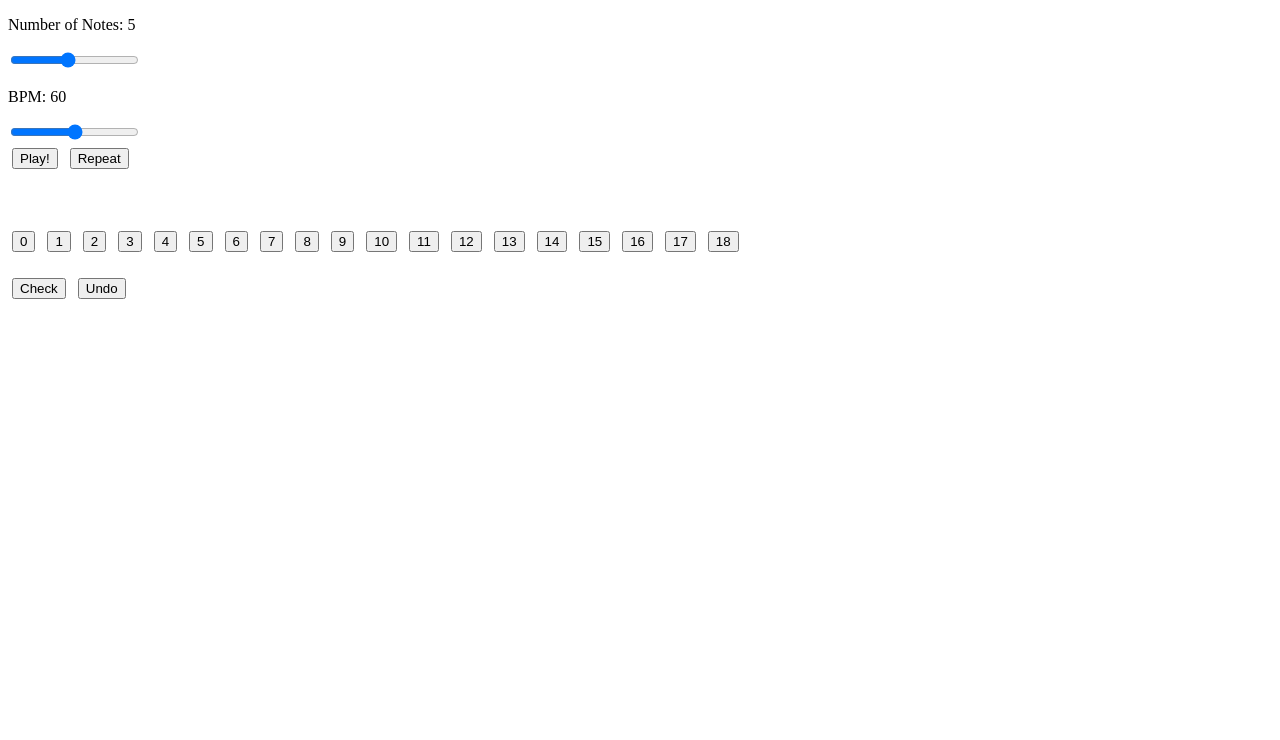
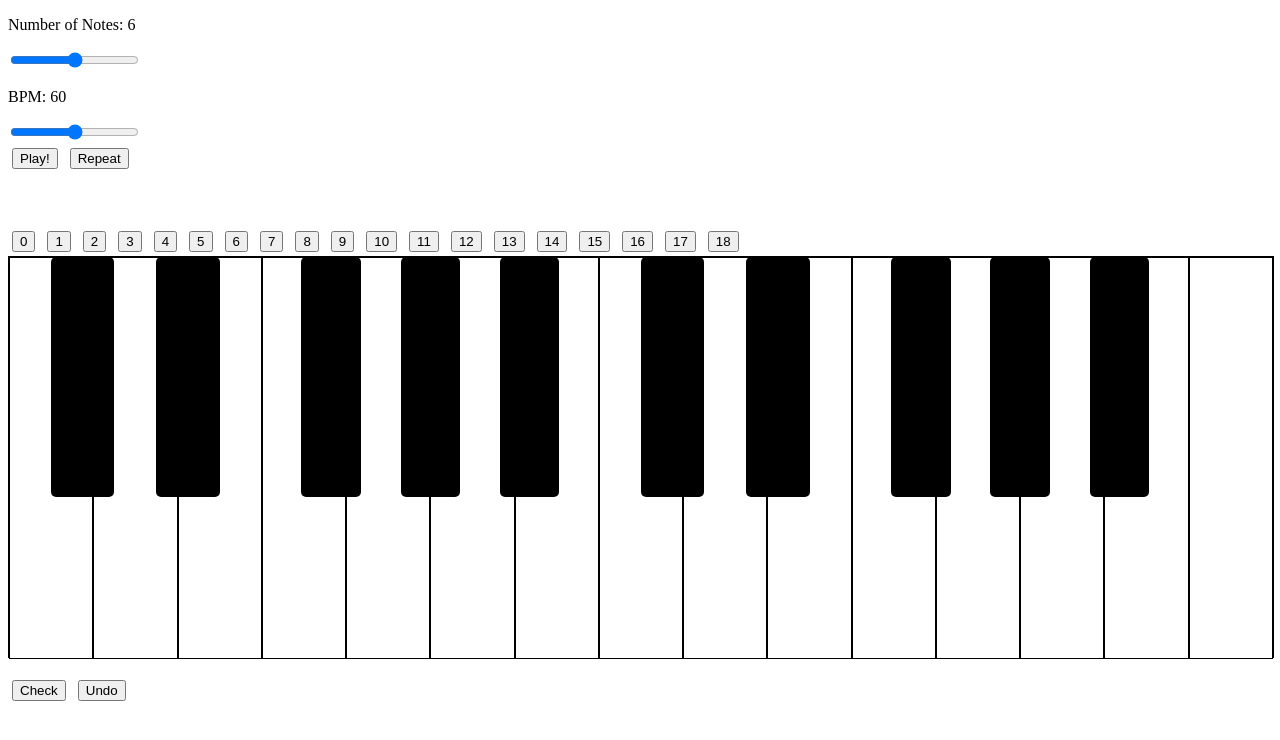
Before and after one commit to ShaneT1708/ear_training_game, a plain HTML site: page index.html in a window 1280 px wide. Drawn offline with nearby package versions, Linux system fonts and the light colour scheme.

Commit message:
Working on Keyboard Interface

```diff
--- a/css/style.css
+++ b/css/style.css
@@ -7,3 +7,109 @@
 button {
   margin: 4px;
 }
+
+.keyboard{
+  border: solid 1px;
+  width: 100%;
+  height: 400px;
+  position:relative;
+}
+
+.whiteKeys{
+  height: 100%;
+  width:100%;
+  display:grid;
+  grid-template-columns: repeat(15, 1fr);
+}
+
+.blackKeys{
+  width: 100%;
+  height: 60%;
+  position: absolute;
+  top:0;
+  left:0;
+  z-index: 99;
+  display:grid;
+  grid-template-columns: repeat(15, 1fr);
+  grid-template-rows: 1fr;
+}
+
+
+.bKInner1{
+  grid-column:1/4;
+
+  display:grid;
+  grid-template-columns: repeat(12,1fr);
+  height:100%;
+}
+
+.bKInner2{
+  grid-column:4/8;
+
+  display:grid;
+  grid-template-columns: repeat(17,1fr);
+  height:100%;
+}
+
+.bKInner3{
+  grid-column:8/11;
+
+  display:grid;
+  grid-template-columns: repeat(12,1fr);
+  height:100%;
+}
+
+.bKInner4{
+  grid-column:11/15;
+
+  display:grid;
+  grid-template-columns: repeat(17,1fr);
+  height:100%;
+}
+.bK1-1{
+  grid-column-start:3;
+  grid-column-end: 6;
+}
+
+.bK1-2{
+  grid-column-start:8;
+  grid-column-end: 11;
+}
+
+.bK2-1{
+  grid-column-start:3;
+  grid-column-end: 6;
+}
+.bK2-2{
+  grid-column-start:8;
+  grid-column-end: 11;
+}
+.bK2-3{
+  grid-column-start:13;
+  grid-column-end: 16;
+}
+.bKey{
+  height: 100%;
+  margin:0px;
+  background-color: #000000;
+  border-radius: 5px;
+}
+.wKey{
+  height: 100%;
+  border: solid 1px;
+  margin:0px;
+  background-color: #ffffff;
+
+}
+/* Key Media Queries */
+.wKHov{
+  background-color: #bbbbbb;
+}
+
+.bKHov{
+  background-color: #444444;
+}
+
+.kClick{
+  background-color: rgb(154, 197, 207);
+}
--- a/index.html
+++ b/index.html
@@ -14,7 +14,7 @@
     <div class="options">
         <div class="slidercontainer">
             <p id="lenSlideInfo"></p>
-            <input type="range" min="1" max="10" value="5" class="slider" id="lenSlide">
+            <input type="range" min="2" max="10" value="6" class="slider" id="lenSlide">
         </div>
 
         <div class="slidercontainer">
@@ -32,7 +32,7 @@
 
     <!--MAIN GAME SECTION-->
     <div class="main">
-        <div class="keyboard">
+        <div class="fakeboard">
             <button type="button" id="b0" class="pianoKey">0</button>
             <button type="button" id="b1" class="pianoKey">1</button>
             <button type="button" id="b2" class="pianoKey">2</button>
@@ -53,6 +53,45 @@
             <button type="button" id="b17" class="pianoKey">17</button>
             <button type="button" id="b18" class="pianoKey">18</button>
         </div>
+        <div class="keyboard">
+            <div class="whiteKeys">
+                <div class="wKey"></div>
+                <div class="wKey"></div>
+                <div class="wKey"></div>
+                <div class="wKey"></div>
+                <div class="wKey"></div>
+                <div class="wKey"></div>
+                <div class="wKey"></div>
+                <div class="wKey"></div>
+                <div class="wKey"></div>
+                <div class="wKey"></div>
+                <div class="wKey"></div>
+                <div class="wKey"></div>
+                <div class="wKey"></div>
+                <div class="wKey"></div>
+                <div class="wKey"></div>
+            </div>
+            <div class="blackKeys">
+                <div class="bKInner1">
+                    <div class="bKey bK1-1"></div>
+                    <div class="bKey bK1-2"></div>
+                </div>
+                <div class="bKInner2">
+                        <div class="bKey bK2-1"></div>
+                        <div class="bKey bK2-2"></div>
+                        <div class="bKey bK2-3"></div>
+                </div>
+                <div class="bKInner3">
+                        <div class="bKey bK1-1"></div>
+                        <div class="bKey bK1-2"></div>
+                    </div>
+                    <div class="bKInner4">
+                            <div class="bKey bK2-1"></div>
+                            <div class="bKey bK2-2"></div>
+                            <div class="bKey bK2-3"></div>
+                    </div>
+            </div>
+        </div>
         <br>
         <button type="button" id="check">Check</button>
         <button type="button" id="undo">Undo</button>
--- a/js/main.js
+++ b/js/main.js
@@ -9,38 +9,37 @@ $(document).ready(function () {
     // SOUNDS
 
 
-    var c3 = new Audio('../assets/notes/c3.mp3');
+    var cn3 = new Audio('../assets/notes/cn3.mp3');
     var cs3 = new Audio('../assets/notes/cs3.mp3');
-    var d3 = new Audio('../assets/notes/d3.mp3');
+    var dn3 = new Audio('../assets/notes/dn3.mp3');
     var ds3 = new Audio('../assets/notes/ds3.mp3');
-    var e3 = new Audio('../assets/notes/e3.mp3');
-    var f3 = new Audio('../assets/notes/f3.mp3');
+    var en3 = new Audio('../assets/notes/en3.mp3');
+    var fn3 = new Audio('../assets/notes/fn3.mp3');
     var fs3 = new Audio('../assets/notes/fs3.mp3');
-    var g3 = new Audio('../assets/notes/g3.mp3');
+    var gn3 = new Audio('../assets/notes/gn3.mp3');
     var gs3 = new Audio('../assets/notes/gs3.mp3');
-    var a3 = new Audio('../assets/notes/a3.mp3');
+    var an3 = new Audio('../assets/notes/an3.mp3');
     var as3 = new Audio('../assets/notes/as3.mp3');
-    var b3 = new Audio('../assets/notes/b3.mp3');
-    var c4 = new Audio('../assets/notes/c4.mp3');
+    var bn3 = new Audio('../assets/notes/bn3.mp3');
+    var cn4 = new Audio('../assets/notes/cn4.mp3');
     var cs4 = new Audio('../assets/notes/cs4.mp3');
-    var d4 = new Audio('../assets/notes/d4.mp3');
+    var dn4 = new Audio('../assets/notes/dn4.mp3');
     var ds4 = new Audio('../assets/notes/ds4.mp3');
-    var e4 = new Audio('../assets/notes/e4.mp3');
-    var f4 = new Audio('../assets/notes/f4.mp3');
+    var en4 = new Audio('../assets/notes/en4.mp3');
+    var fn4 = new Audio('../assets/notes/fn4.mp3');
     var fs4 = new Audio('../assets/notes/fs4.mp3');
-    var g4 = new Audio('../assets/notes/g4.mp3');
+    var gn4 = new Audio('../assets/notes/gn4.mp3');
     var gs4 = new Audio('../assets/notes/gs4.mp3');
-    var a4 = new Audio('../assets/notes/a4.mp3');
+    var an4 = new Audio('../assets/notes/an4.mp3');
     var as4 = new Audio('../assets/notes/as4.mp3');
-    var b4 = new Audio('../assets/notes/b4.mp3');
-    var c5 = new Audio('../assets/notes/c5.mp3');
+    var bn4 = new Audio('../assets/notes/bn4.mp3');
+    var cn5 = new Audio('../assets/notes/cn5.mp3');
 
-    var notes = [c3,cs3,d3,ds3,e3,f3,fs3,g3,gs3,a3,as3,b3,c4,cs4,d4,ds4,e4,f4,fs4,g4,gs4,a4,as4,b4,c5];
+    var notes = [cn3, cs3, dn3, ds3, en3, fn3, fs3, gn3, gs3, an3, as3, bn3, cn4, cs4, dn4, ds4, en4, fn4, fs4, gn4, gs4, an4, as4, bn4, cn5];
 
 
 
 
-//var hit = new Audio('assets/Hitmarker.mp3');
 
     // OPTIONS
 
@@ -67,18 +66,18 @@ $(document).ready(function () {
             melody.push(Math.floor(Math.random() * 19));
         }
 
-        setTimeout(melodyPlayback, 1000,melody,notes,tempo,j);
+        setTimeout(melodyPlayback, 1000, melody, notes, tempo, j);
         console.log(melody);
     })
 
     // When "Repeat" is clicked
     $("#repeat").on("click", function () {
-        var j =0;
-       var tempo = document.getElementById("tempSlide").value;
+        var j = 0;
+        var tempo = document.getElementById("tempSlide").value;
 
 
-    setTimeout(melodyPlayback, 1000,melody,notes,tempo,j);
-    console.log(melody);
+        setTimeout(melodyPlayback, 1000, melody, notes, tempo, j);
+        console.log(melody);
     })
 
     //MAIN GAME
@@ -95,7 +94,7 @@ $(document).ready(function () {
 
     $("#check").on("click", function () {
         console.log(melody);
-        if (compare(melody, userArr) && melody!="") {
+        if (compare(melody, userArr) && melody != "") {
             $("#status").text("Correct!");
         } else {
             $("#status").text("Incorrect!");
@@ -109,6 +108,26 @@ $(document).ready(function () {
     })
 })
 
+// KEYS STYLING AND FUNCTIONALITY
+$(".wKey").mouseenter(function () {
+    $(this).addClass("wKHov");
+});
+
+$(".wKey").mouseleave(function () {
+    $(this).removeClass("wKHov");
+});
+
+$(".bKey").mouseenter(function () {
+    $(this).addClass("bKHov");
+});
+
+$(".bKey").mouseleave(function () {
+    $(this).removeClass("bKHov");
+});
+
+$(".bKey, .wKey").click(function () {
+    $(this).animate({backgroundColor: "#FF0000"}, "slow");
+});
 
 //FUNCTIONS
 
@@ -130,22 +149,23 @@ function compare(arr1, arr2) {
 //WRITE ABOUT WHY FOR LOOP DIDN'T WORK IN READ.ME
 
 
-function melodyPlayback(mel,nots,bpm,jj) {
+function melodyPlayback(mel, nots, bpm, jj) {
 
     console.log(bpm);
-    setTimeout(playNote,(60000/bpm),mel,nots,bpm,jj);
+    setTimeout(playNote, (60000 / bpm), mel, nots, bpm, jj);
 
 };
 
 //Play Note
 
-function playNote(mel,nots,bpm,jj){
+function playNote(mel, nots, bpm, jj) {
     console.log(jj);
-    if(mel[jj]==mel[jj-1]){
-        nots[mel[jj-1]].load();
+    if (mel[jj] == mel[jj - 1]) {
+        nots[mel[jj - 1]].load();
     }
     nots[mel[jj]].play();
     jj++;
-    if(jj<mel.length){
-        melodyPlayback(mel,nots,bpm,jj);
-    }};
+    if (jj < mel.length) {
+        melodyPlayback(mel, nots, bpm, jj);
+    }
+};
```
Also changed, not shown: 32 other files.
